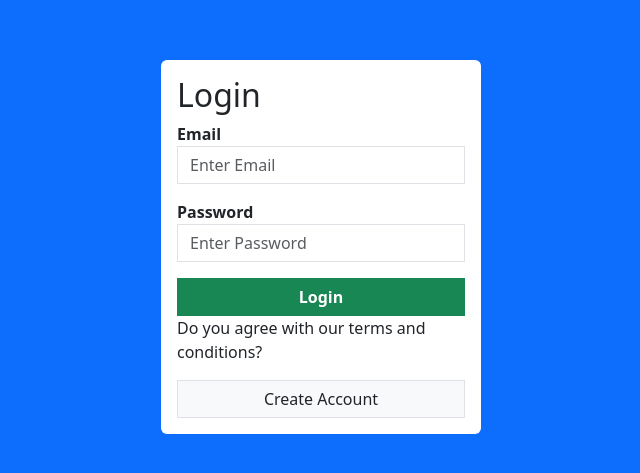
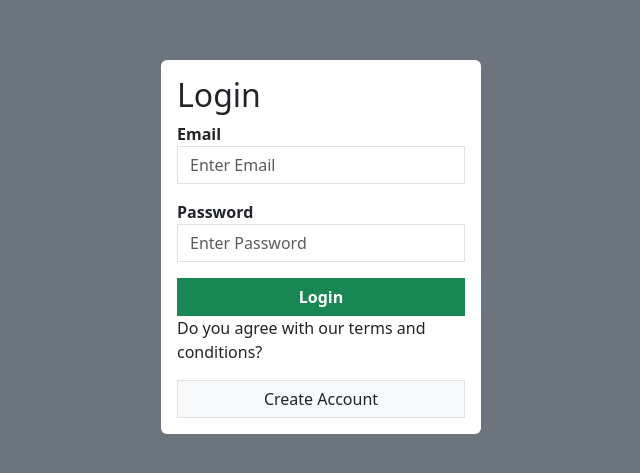
Before and after one commit to mark-kibo/My-duka, a React (Create React App) app in the folder inventory/: page / in a window 1280 px wide. Shown: the part 153-626 px from the top of the page, without its empty margins (319-959 px from the left). Built offline with nearby package versions, Linux system fonts and the light colour scheme.

Commit message:
added admin panel

```diff
--- a/inventory/package.json
+++ b/inventory/package.json
@@ -38,6 +38,7 @@
     ]
   },
   "devDependencies": {
+    "@babel/plugin-proposal-private-property-in-object": "^1.0.0",
     "eslint": "^8.54.0",
     "eslint-config-react-app": "^7.0.1",
     "eslint-plugin-react": "^7.33.2",
--- a/inventory/src/App.js
+++ b/inventory/src/App.js
@@ -1,18 +1,26 @@
 import React from 'react';
+import { BrowserRouter as Router, Routes, Route } from 'react-router-dom';
 import Login from './Login';
-import { BrowserRouter, Routes, Route} from 'react-router-dom';
+import ClerkDashboard from './ClerkDashboard';
 import Signup from './Signup';
-import AdminPanel from './AdminPanel';
+import Navbar from './Navbar';
+import AppFooter from './Footer';
 
 function App() {
   return (
-    <BrowserRouter ref={React.createRef()}>
-       <Routes>
-          <Route path='/' element={<Login />}></Route>
-          <Route path='/signup' element={<Signup />}></Route>
-          <Route path="/admin-panel" element={<AdminPanel />} />
+    <div>
+      <Router>
+        <Routes>
+
+          <Route path='/' element={<Login />} />
+          <Route path='/signup' element={<Signup />} />
+          <Route path='/' element={<Navbar />} />
+          <Route path='/' element={<AppFooter />} />
+          <Route path='/clerk-dashboard/*' element={<ClerkDashboard />} />
+
         </Routes>
-    </BrowserRouter>
+      </Router>
+    </div>
   );
 }
 
--- a/inventory/src/Login.js
+++ b/inventory/src/Login.js
@@ -20,7 +20,7 @@ function Login() {
     }
 
   return (
-    <div className='d-flex justify-content-center align-items-center bg-primary vh-100'>
+    <div className='d-flex justify-content-center align-items-center bg-secondary vh-100'>
         <div className='bg-white p-3 rounded w-25'>
             <h2>Login</h2>
             <form action="" onSubmit={handleSubmit}>
--- a/inventory/src/LoginAuth.js
+++ b/inventory/src/LoginAuth.js
@@ -4,7 +4,7 @@ function Validation(values) {
     const password_pattern = /^(?=.*\d)(?=.*[a-z])(?=.*[A-Z])[a-zA-Z0-9]{8,}$/
 
     if(values.email === "") {
-        error.email = "Name should not be empty"
+        error.email = "Email should not be empty"
     }
     else if(!email_pattern.test(values.email)) {
         error.email = "Email didn't match"
--- a/inventory/src/Signup.js
+++ b/inventory/src/Signup.js
@@ -1,4 +1,5 @@
-import React, {useState} from 'react'
+import React from 'react'
+import { useState } from 'react';
 import { Link } from 'react-router-dom'
 import Validation from './SignupAuth';
 
@@ -29,21 +30,18 @@ function Signup() {
                     <label htmlFor="name"><strong>Name</strong></label>
                     <input type="text" placeholder='Enter Your Name' name='name'
                     onChange={handleInput} className='form-control rounded-0'/>
-                    {errors.name && <span className='text-danger'> {errors.name}</span>}
                 </div>
                 <div className='mb-3'>
                     <label htmlFor="email"><strong>Email</strong></label>
                     <input type="email" placeholder='Enter Email' name='email'
                     onChange={handleInput} className='form-control rounded-0'/>
-                    {errors.email && <span className='text-danger'> {errors.email}</span>}
                 </div>
                 <div className='mb-3'>
                     <label htmlFor="password"><strong>Password</strong></label>
                     <input type="password" placeholder='Enter Password' name='password'
                     onChange={handleInput} className='form-control rounded-0'/>
-                    {errors.password && <span className='text-danger'> {errors.password}</span>}
                 </div>
-                <button type='submit' className='btn btn-success w-100 rounded-0'><strong>Register</strong></button>
+                <button className='btn btn-success w-100 rounded-0'><strong>Register</strong></button>
                 <p>Do you agree with our terms and conditions?</p>
                 <Link to="/"className='btn btn-default border w-100 bg-light rounded-0 text-decoration-none'>Login</Link>
             </form>
--- a/inventory/src/SignupAuth.js
+++ b/inventory/src/SignupAuth.js
@@ -11,7 +11,7 @@ function Validation(values) {
     }
 
     if(values.email === "") {
-        error.email = "Name should not be empty"
+        error.email = "Email should not be empty"
     }
     else if(!email_pattern.test(values.email)) {
         error.email = "Email didn't match"
```
